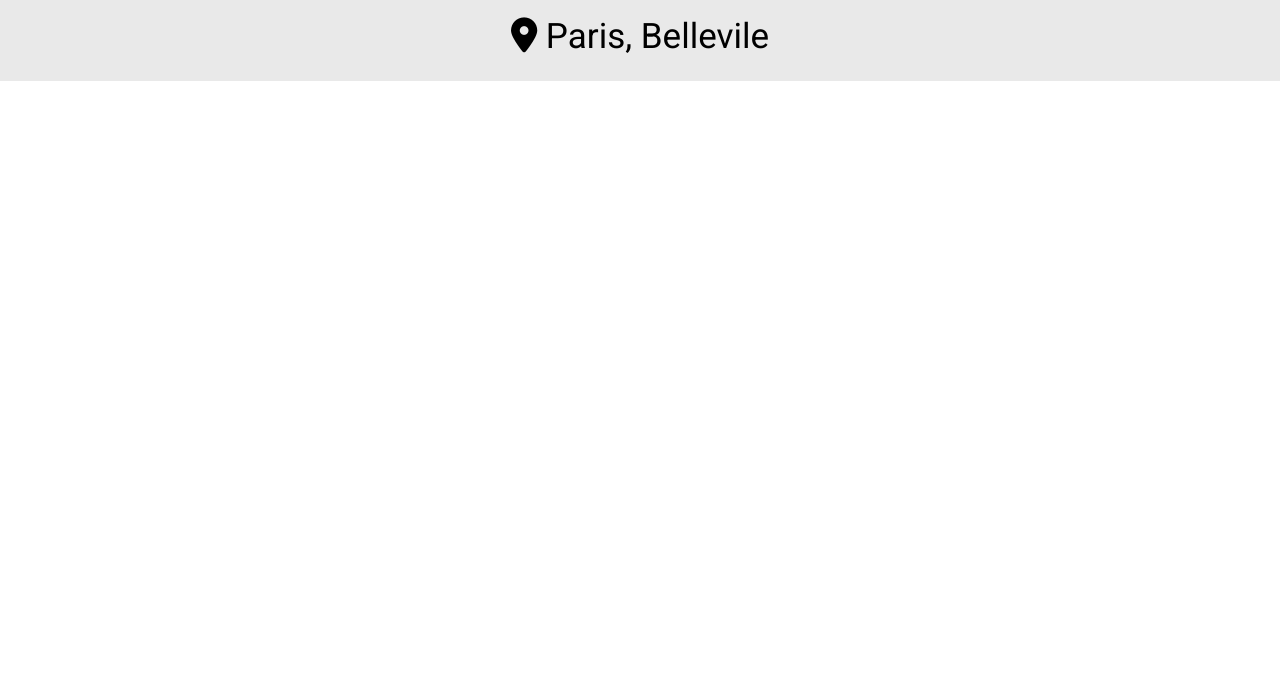
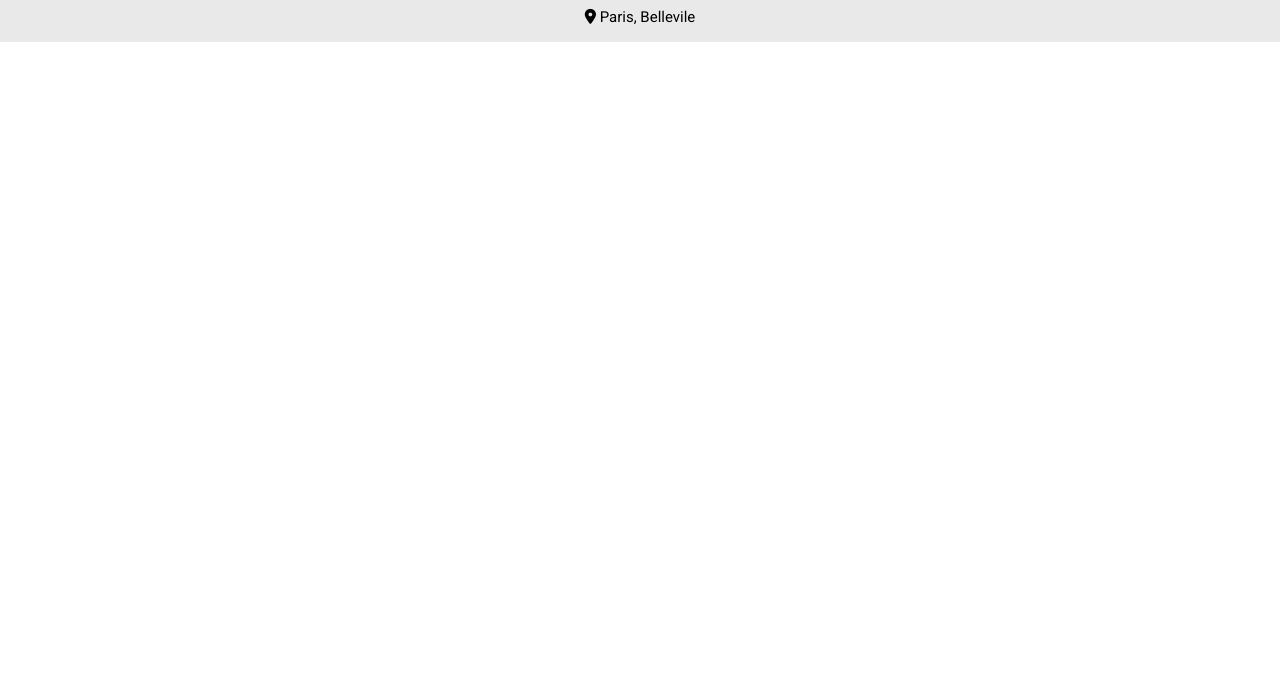
Before and after one commit to codbear/DouglasMeunier_3_18112020, a website: page public/index.html in a window 1280 px wide. Shown: the part 125-800 px from the top of the page. Drawn offline with nearby package versions, Linux system fonts and the light colour scheme; files that its build step writes are made by us from their sources; a web font is replaced by a local one.

Commit message:
fix(location): use sizing and spacing function

```diff
--- a/assets/styles/layouts/_location.scss
+++ b/assets/styles/layouts/_location.scss
@@ -1,7 +1,7 @@
 .location {
   width: 100%;
-  font-size: 3.5rem;
+  padding: spacing(2);
+  background-color: $color_background_locationHeader;
   text-align: center;
-  padding: spacing(3);
-  background-color: $color_background_locationHeader;
+  font-size: sizing(M);
 }
```
